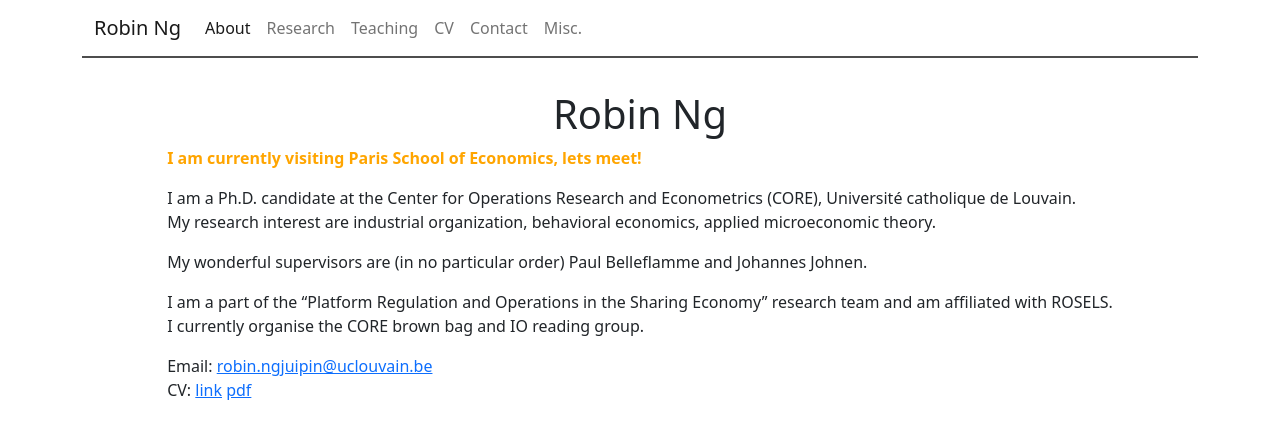
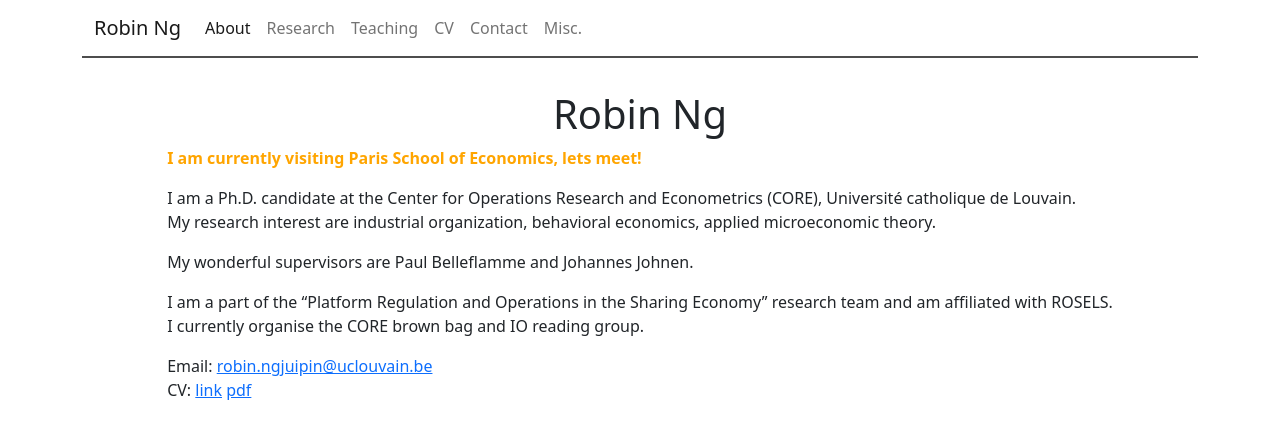
Before and after one commit to robin-ng/1, a Jekyll site: the page built from about.md, in a window 1280 px wide. Shown: the top 439 px of the page. Built offline with Jekyll 4.4.1, drawn with Linux system fonts in a browser that asks for light colours.

Commit message:
may update

```diff
--- a/about.md
+++ b/about.md
@@ -10,7 +10,7 @@ permalink: /
 I am a Ph.D. candidate at the Center for Operations Research and Econometrics (CORE), Université catholique de Louvain.\
 My research interest are industrial organization, behavioral economics, applied microeconomic theory.
 
-My wonderful supervisors are (in no particular order) Paul Belleflamme and Johannes Johnen.
+My wonderful supervisors are Paul Belleflamme and Johannes Johnen.
 
 I am a part of the "Platform Regulation and Operations in the Sharing Economy" research team and am affiliated with ROSELS.\
 I currently organise the CORE brown bag and IO reading group.
```
